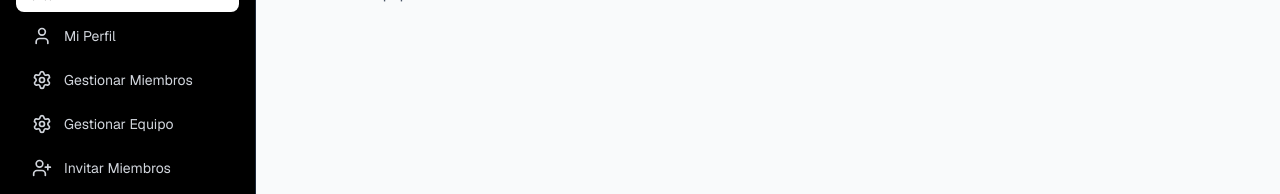
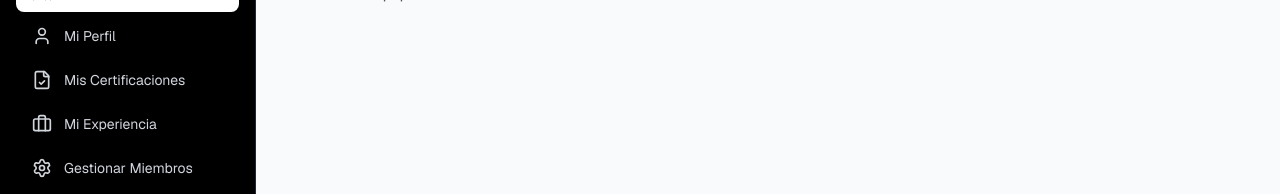
Before and after one commit to FILIPRAIDER/Bridge, a Next.js app: page /dashboard/lider in a window 1280 px wide. Shown: the part 149-343 px from the top of the page. Built offline with nearby package versions, Linux system fonts and the light colour scheme; no server answers; sample sign-in values are in the browser's storage.

Commit message:
feat: agregar certificaciones y experiencia en dashboards de miembro y líder

```diff
--- a/src/app/dashboard/lider/page.tsx
+++ b/src/app/dashboard/lider/page.tsx
@@ -14,11 +14,13 @@ import { TeamMembersManager } from "@/components/dashboard/lider/TeamMembersMana
 import { ProfileManager } from "@/components/dashboard/miembro/ProfileManager";
 import { TeamMembers } from "@/components/dashboard/shared/TeamMembers";
 import { MySkills } from "@/components/dashboard/miembro/MySkills";
+import { CertificationsManager } from "@/components/dashboard/miembro/CertificationsManager";
+import { ExperiencesManager } from "@/components/dashboard/miembro/ExperiencesManager";
 import { Loader } from "@/components/ui";
 import { useLoadAvatar } from "@/hooks/useLoadAvatar";
 import type { Team, TeamMember, MemberProfile } from "@/types/api";
 
-type TabType = "overview" | "profile" | "members" | "manage-members" | "manage" | "invite" | "my-skills" | "team-skills" | "invites";
+type TabType = "overview" | "profile" | "members" | "manage-members" | "manage" | "invite" | "my-skills" | "team-skills" | "invites" | "certifications" | "experiences";
 
 export default function LiderDashboard() {
   const { data: session } = useNextAuthSession();
@@ -123,6 +125,8 @@ export default function LiderDashboard() {
                 {activeTab === "profile" && (
                   <ProfileManager profile={profile} onUpdate={loadProfile} />
                 )}
+                {activeTab === "certifications" && <CertificationsManager />}
+                {activeTab === "experiences" && <ExperiencesManager />}
                 {activeTab === "members" && teamId && session?.user?.id && (
                   <TeamMembers teamId={teamId} currentUserId={session.user.id} />
                 )}
--- a/src/app/dashboard/miembro/page.tsx
+++ b/src/app/dashboard/miembro/page.tsx
@@ -9,11 +9,13 @@ import { ProfileManager } from "@/components/dashboard/miembro/ProfileManager";
 import { TeamInfo } from "@/components/dashboard/miembro/TeamInfo";
 import { MySkills } from "@/components/dashboard/miembro/MySkills";
 import { TeamMembers } from "@/components/dashboard/shared/TeamMembers";
+import { CertificationsManager } from "@/components/dashboard/miembro/CertificationsManager";
+import { ExperiencesManager } from "@/components/dashboard/miembro/ExperiencesManager";
 import { Loader } from "@/components/ui";
 import { useLoadAvatar } from "@/hooks/useLoadAvatar";
 import type { Team, TeamMember, MemberProfile } from "@/types/api";
 
-type TabType = "profile" | "team" | "members" | "skills";
+type TabType = "profile" | "team" | "members" | "skills" | "certifications" | "experiences";
 
 export default function MiembroDashboard() {
   const { data: session } = useNextAuthSession();
@@ -93,6 +95,8 @@ export default function MiembroDashboard() {
                 {activeTab === "profile" && (
                   <ProfileManager profile={profile} onUpdate={loadData} />
                 )}
+                {activeTab === "certifications" && <CertificationsManager />}
+                {activeTab === "experiences" && <ExperiencesManager />}
                 {activeTab === "team" && session?.user?.id && (
                   <TeamInfo team={team} members={members} userId={session.user.id} />
                 )}
--- a/src/components/dashboard/Sidebar.tsx
+++ b/src/components/dashboard/Sidebar.tsx
@@ -13,6 +13,8 @@ import {
   X,
   Settings,
   UsersRound,
+  FileCheck,
+  Briefcase,
 } from "lucide-react";
 import { useSession } from "@/store/session/useSession";
 
@@ -27,6 +29,8 @@ interface SidebarProps {
 const LIDER_TABS = [
   { id: "overview", label: "Resumen", icon: Users },
   { id: "profile", label: "Mi Perfil", icon: User },
+  { id: "certifications", label: "Mis Certificaciones", icon: FileCheck },
+  { id: "experiences", label: "Mi Experiencia", icon: Briefcase },
   { id: "manage-members", label: "Gestionar Miembros", icon: Settings },
   { id: "manage", label: "Gestionar Equipo", icon: Settings },
   { id: "invite", label: "Invitar Miembros", icon: UserPlus },
@@ -37,6 +41,8 @@ const LIDER_TABS = [
 
 const MIEMBRO_TABS = [
   { id: "profile", label: "Mi Perfil", icon: User },
+  { id: "certifications", label: "Mis Certificaciones", icon: FileCheck },
+  { id: "experiences", label: "Mi Experiencia", icon: Briefcase },
   { id: "team", label: "Mi Equipo", icon: Users },
   { id: "members", label: "Miembros del Equipo", icon: UsersRound },
   { id: "skills", label: "Mis Skills", icon: Award },
```
